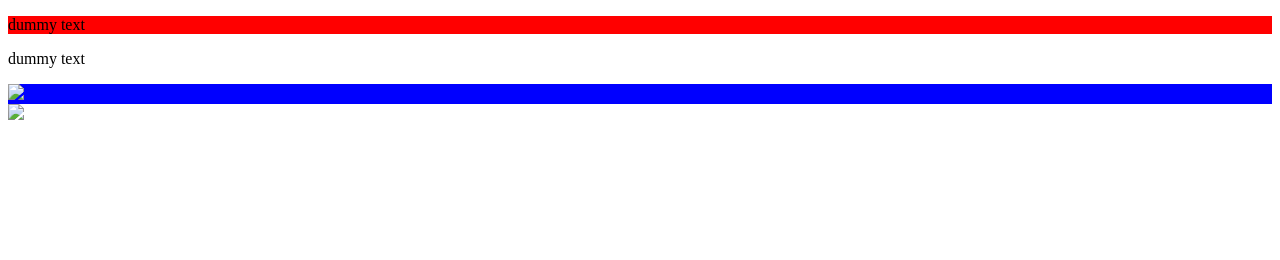
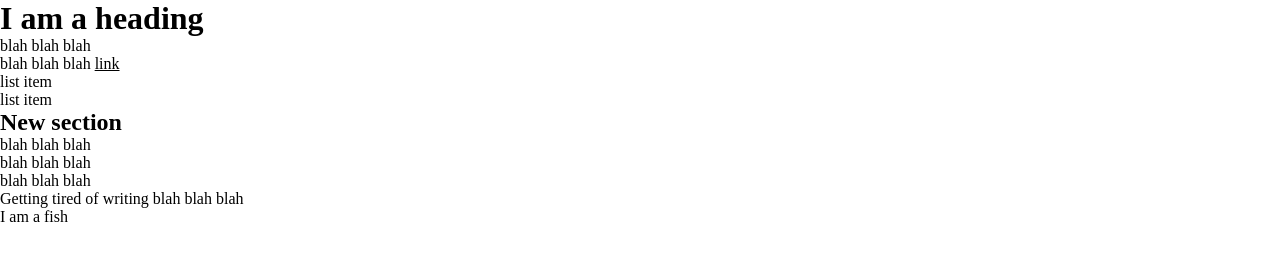
Before and after one commit to luqieee/csslessons, a plain HTML site: page lists.html in a window 1280 px wide. Drawn offline with Linux system fonts and the light colour scheme.

Commit message:
Universal selector!

```diff
--- a/css/syntax.css
+++ b/css/syntax.css
@@ -1,8 +1,6 @@
 
-article.featured-content{
-    background: red;
+*{
+    margin: 0;
+    padding: 0;
+    color: black;
 }
-
-div.featured-content{
-    background: blue;
-}
--- a/lists.html
+++ b/lists.html
@@ -10,26 +10,25 @@
 
     <body>
 
-        <div>
+        <h1>I am a heading</h1>
 
+        <article>
+            <p>blah blah blah</p>
+            <p>blah blah blah <a href="#">link</a></p>
+        </article>
 
-            <article class="featured-content">
-                <p>dummy text</p>
-            </article>
+        <ul>
+            <li>list item</li>
+            <li>list item</li>
+        </ul>
 
-            <article>
-                <p>dummy text</p>
-            </article>
+        <h2>New section</h2>
 
-            <div class="featured-content">
-                <img src="#">
-            </div>
-
-            <div>
-                <img src="#">
-            </div>
-
-        </div>
+        <p>blah blah blah</p>
+        <p>blah blah blah</p>
+        <p>blah blah blah</p>
+        <p>Getting tired of writing blah blah blah</p>
+        <p>I am a fish</p>
 
     </body>
 
```
